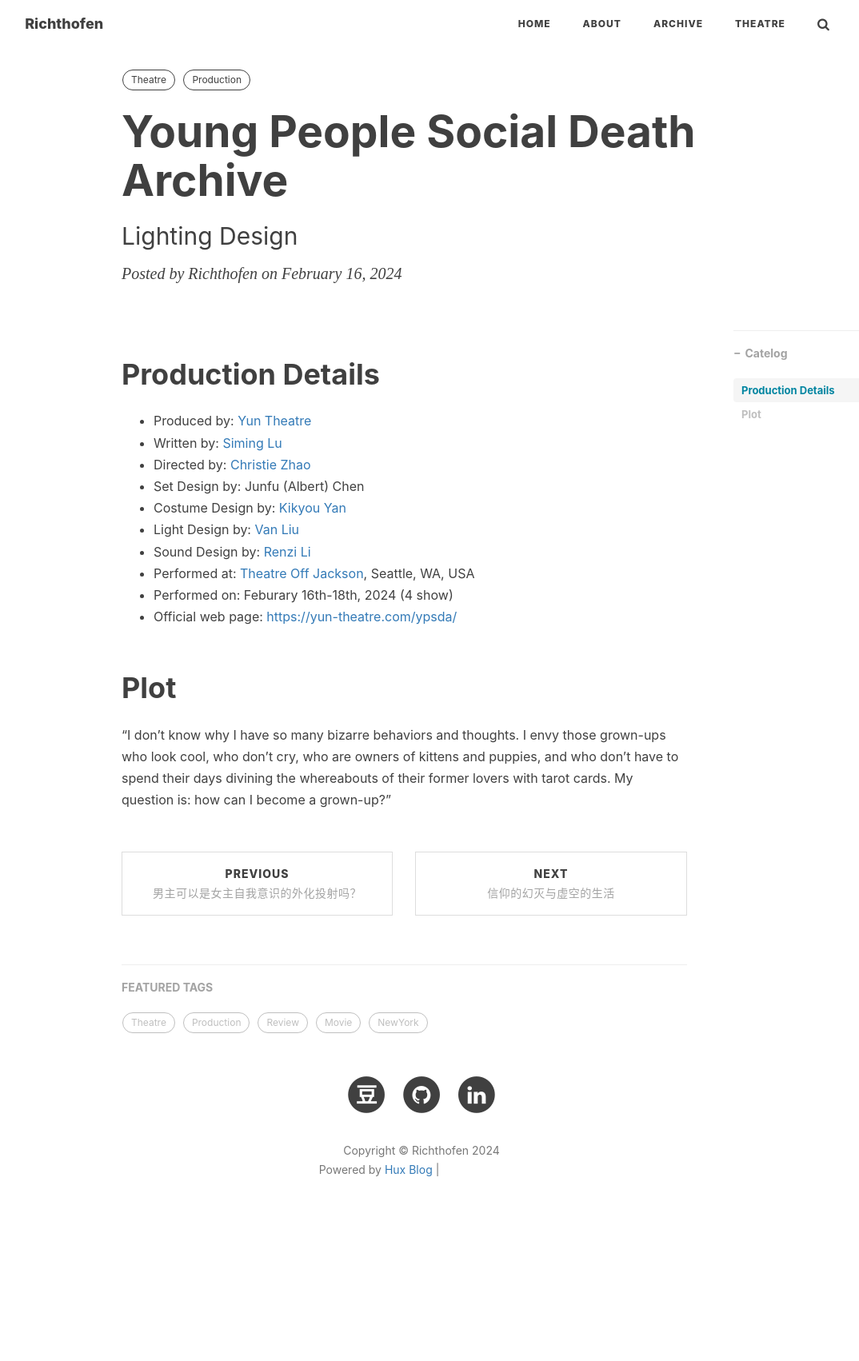
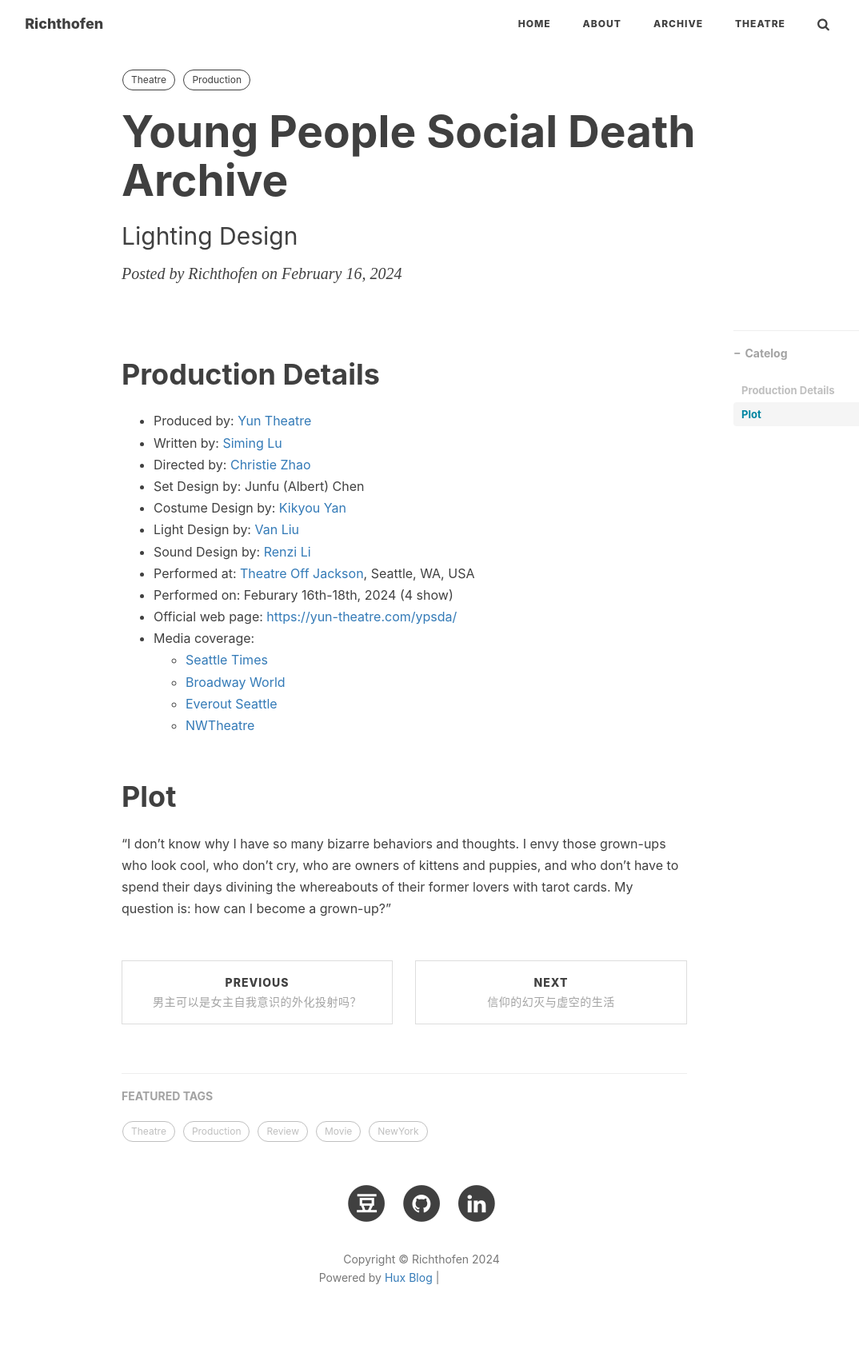
Before and after one commit to jazzplato/jazzplato.github.io, a Jekyll site: the page built from _posts/theatre/productions/2024-02-16-young-people-social-death-archive.md, in a window 1280 px wide. Shown: the whole page at 80% size, without its empty margins (113-1187 px from the left). Built offline with Jekyll 4.4.1, drawn with Linux system fonts in a browser that asks for light colours; nearby versions of some CDN libraries; comment, search, counter and statistics services are not loaded; before the commit the page ends 1567 px from its top, so only the background shows below that; grey boxes are pictures that could not be loaded.

Commit message:
Add media coverage

```diff
--- a/_posts/theatre/productions/2024-02-16-young-people-social-death-archive.md
+++ b/_posts/theatre/productions/2024-02-16-young-people-social-death-archive.md
@@ -20,6 +20,11 @@
 - Performed at: [Theatre Off Jackson](https://theatreoffjackson.org/), Seattle, WA, USA
 - Performed on: Feburary 16th-18th, 2024 (4 show)
 - Official web page: [https://yun-theatre.com/ypsda/](https://yun-theatre.com/ypsda/)
+- Media coverage:
+  - [Seattle Times](https://www.seattletimes.com/entertainment/theater/seattles-yun-theatre-takes-on-intersection-of-chinese-and-american-stories/)
+  - [Broadway World](https://www.broadwayworld.com/seattle/article/-YOUNG-PEOPLE-SOCIAL-DEATH-ARCHIVE-Explores-The-Complexity-And-Loneliness-Of-Growing-Up-20240125)
+  - [Everout Seattle](https://everout.com/seattle/events/nian-qing-ren-she-si-dang-an-shi-young-people-social-death-archive/e167614/)
+  - [NWTheatre](https://nwtheatre.org/event/young-people-social-death-archive-yun-theatre-seattle/)
 
 # Plot
 "I don't know why I have so many bizarre behaviors and thoughts. I envy those grown-ups who look cool, who don't cry, who are owners of kittens and puppies, and who don't have to spend their days divining the whereabouts of their former lovers with tarot cards. My question is: how can I become a grown-up?"
```
Also changed, not shown: _posts/theatre/productions/2023-06-12-good-enemy copy.md (+1 -0 lines), _posts/theatre/productions/2023-08-17-in-between.md (+1 -0 lines).
